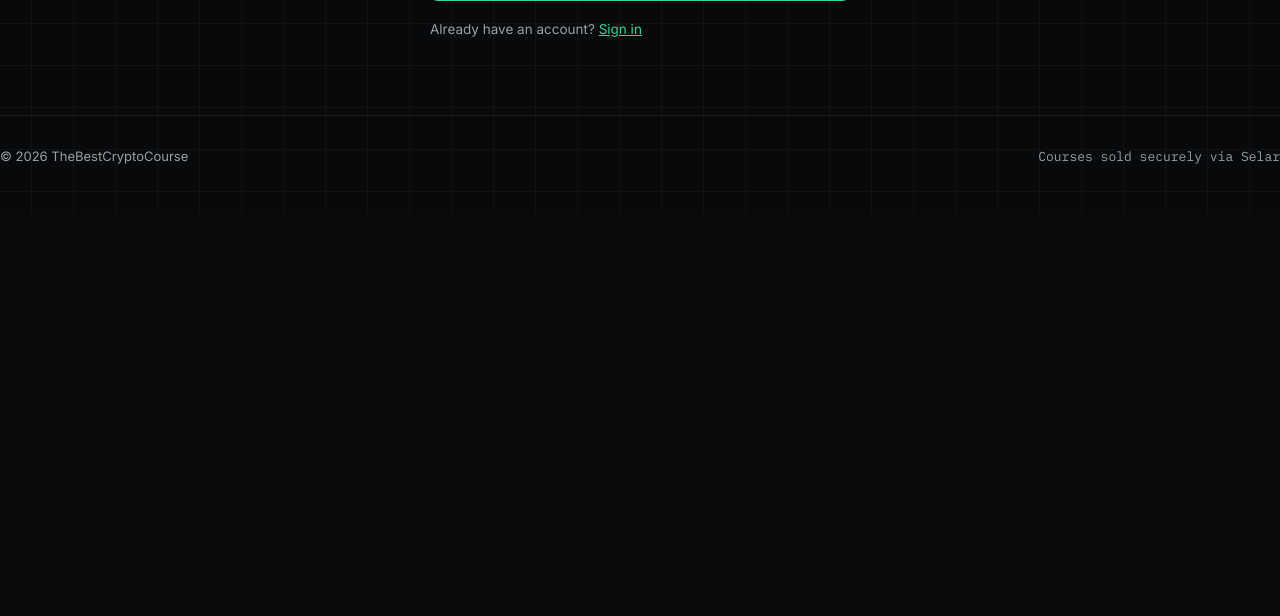
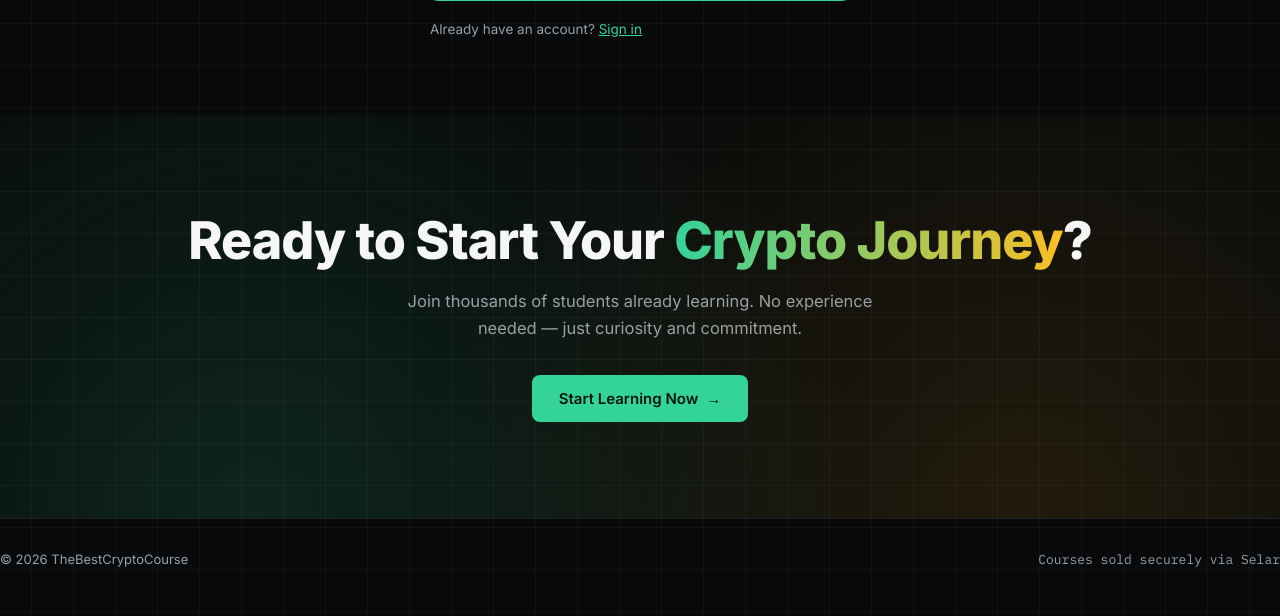
Before and after one commit to DavidOmizz/thebestcryptocourse, a Django app: page /register/ in a window 1280 px wide. Shown: the part 859-1475 px from the top of the page. Before the commit the page ends 1051 px from the top, so only its background shows below. Run offline with Django 5.2, Linux system fonts and the light colour scheme; parts of the project's set-up code (start-up, migrations or seed data) failed here and were passed over.

```diff
--- a/config/settings.py
+++ b/config/settings.py
@@ -31,6 +31,11 @@ DEBUG = True
 
 # ALLOWED_HOSTS = os.environ.get("ALLOWED_HOSTS", "localhost,127.0.0.1").split(",")
 ALLOWED_HOSTS = ['*']
+
+CSRF_TRUSTED_ORIGINS = [
+    "https://*.ngrok-free.dev",
+]
+
 
 # Site display name -- shown in the header and page titles.
 # Change this in one place instead of hunting through templates.
--- a/core/templates/core/home.html
+++ b/core/templates/core/home.html
@@ -92,6 +92,7 @@
     <button data-interval="1h" class="active">1H</button>
     <button data-interval="4h">4H</button>
     <button data-interval="1d">1D</button>
+    <button data-interval="1w">1W</button>
   </div>
 
   <div class="btc-chart-wrapper">
--- a/static/css/style.css
+++ b/static/css/style.css
@@ -142,6 +142,45 @@ footer.site{ border-top:1px solid var(--border); padding:32px 0 48px; color:var(
 
 
 
+/* ---------------------------------------- */
+
+/* ---------- final CTA (before footer) ---------- */
+.final-cta{
+  position:relative;
+  text-align:center;
+  padding:96px 24px;
+  overflow:hidden;
+}
+.final-cta::before{
+  content:"";
+  position:absolute; inset:0;
+  background:
+    radial-gradient(circle at 20% 100%, rgba(52,211,153,0.14), transparent 55%),
+    radial-gradient(circle at 80% 100%, rgba(251,191,36,0.10), transparent 55%);
+  pointer-events:none;
+}
+.final-cta h2{
+  position:relative;
+  font-family:var(--font-display); font-weight:800;
+  font-size:clamp(32px, 4.2vw, 52px);
+  line-height:1.15; letter-spacing:-0.02em;
+  margin:0 0 18px;
+}
+.final-cta h2 .grad{
+  background:linear-gradient(90deg, var(--mint), var(--gold));
+  -webkit-background-clip:text; background-clip:text; color:transparent;
+}
+.final-cta p{
+  position:relative;
+  color:var(--text-muted); font-size:16.5px; line-height:1.6;
+  max-width:46ch; margin:0 auto 34px;
+}
+.final-cta .btn{ position:relative; }
+
+/* ------------------------------------------- */
+
+
+
 /* ------------------------------ */
 .btc-section {
     margin-top: 70px;
--- a/templates/base.html
+++ b/templates/base.html
@@ -63,6 +63,11 @@
   {% block content %}{% endblock %}
 </main>
 
+<section class="final-cta" style="border-top:none;">
+  <h2>Ready to Start Your <span class="grad">Crypto Journey</span>?</h2>
+  <p>Join thousands of students already learning. No experience needed — just curiosity and commitment.</p>
+  <a href="{% url 'courses:course_list' %}" class="btn btn-primary btn-lg">Start Learning Now <span>→</span></a>
+</section>
 <footer class="site">
   <span>&copy; {% now "Y" %} {{ site_name }}</span>
   <span style="font-family:var(--font-mono)">Courses sold securely via Selar</span>
```
Also changed, not shown: db.sqlite3.
